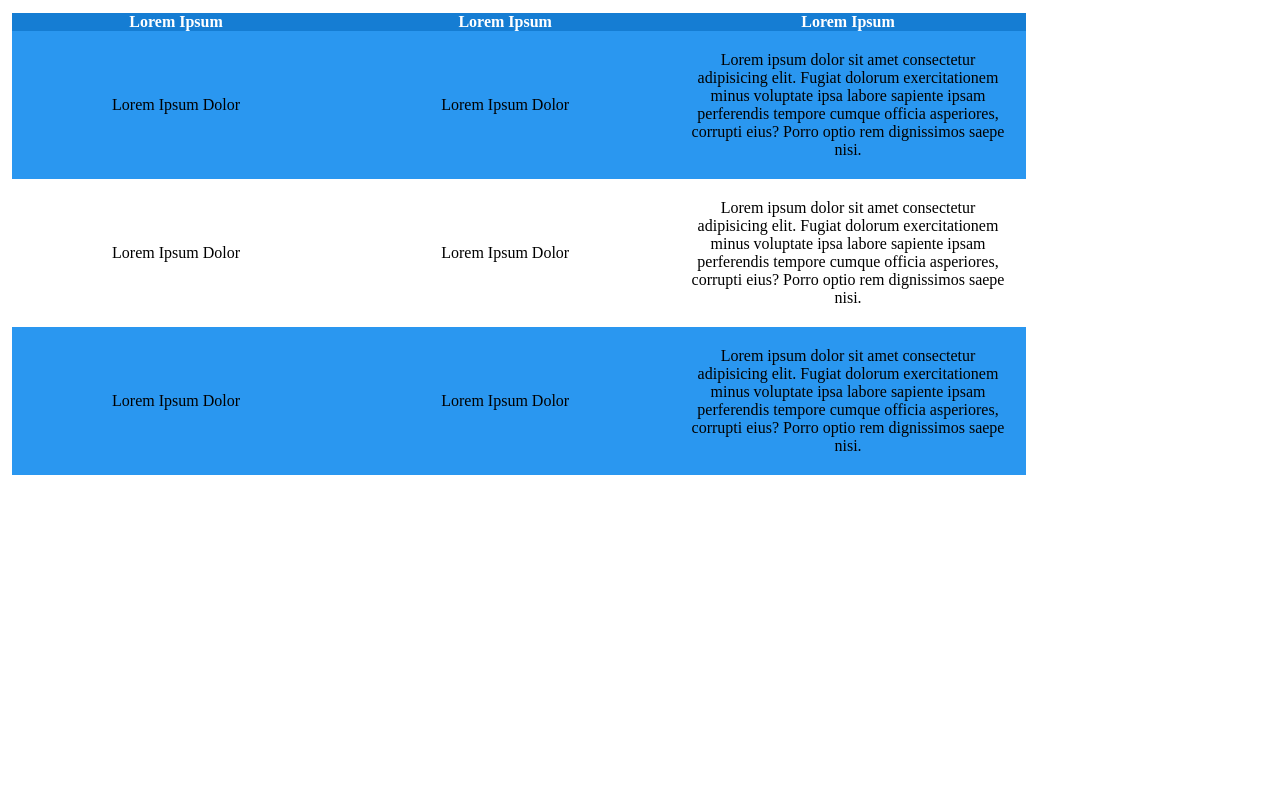
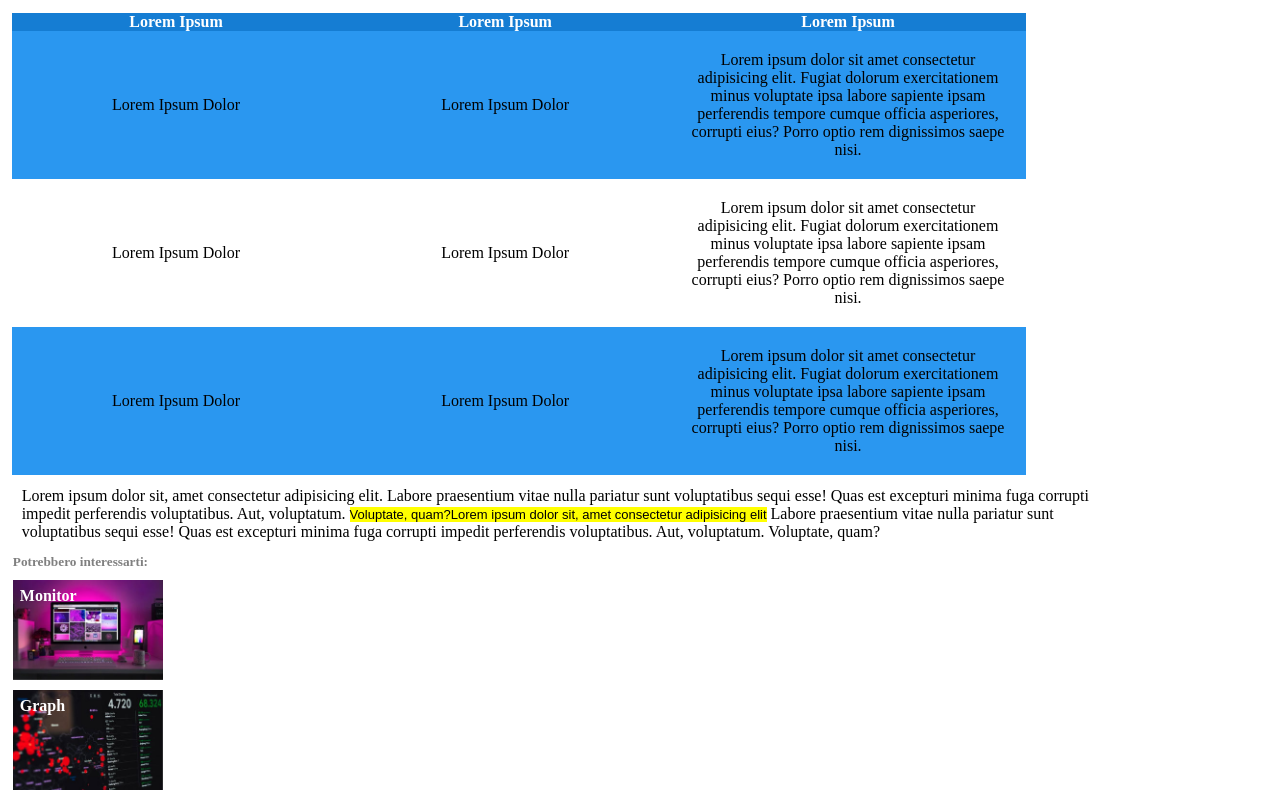
Before and after one commit to GiuseppeLanucara/html-css-booleaner, a plain HTML site: page index.html in a window 1280 px wide. Shown: the part 824-1624 px from the top of the page. Before the commit the page ends 1299 px from the top, so only its background shows below. Drawn offline with Linux system fonts and the light colour scheme.

Commit message:
ultimato terza sezione e footer

```diff
--- a/css/style.css
+++ b/css/style.css
@@ -81,8 +81,10 @@ tr{
     height: 10px;
 }
 
-footer h6{
+footer h5{
     color: #808080;
+    margin-top: 1%;
+    margin-left: 1%;
 }
 
 tr>td{
@@ -100,3 +102,32 @@ table{
     background-color: #ffff00;
     color: #000000;
 }
+
+#monitor{
+    width: 150px;
+    height: 100px;
+    background-image: url(../img/monitor.jpg);
+    background-size: contain;
+    margin-left: 1%;
+    margin-top: 10px;
+}
+
+#nomemonitor{
+    color: #ffffff;
+    padding: 7px;
+}
+
+#graph{
+    width: 150px;
+    height: 100px;
+    background-image: url(../img/graph.jpg);
+    background-size: contain;
+    margin-left: 1%;
+    margin-top: 10px;
+    margin-bottom: 10px;
+}
+
+#nomegraph{
+    color: #ffffff;
+    padding: 7px;
+}
--- a/index.html
+++ b/index.html
@@ -71,13 +71,24 @@
                         </tr>
                     </tbody>
                 </table>
+                <p>Lorem ipsum dolor sit, amet consectetur adipisicing elit. Labore praesentium vitae nulla pariatur sunt voluptatibus sequi esse! Quas est excepturi minima fuga corrupti impedit perferendis voluptatibus. Aut, voluptatum. <span id="sottolineatura">Voluptate, quam?Lorem ipsum dolor sit, amet consectetur adipisicing elit</span> Labore praesentium vitae nulla pariatur sunt voluptatibus sequi esse! Quas est excepturi minima fuga corrupti impedit perferendis voluptatibus. Aut, voluptatum. Voluptate, quam?</p>
         </section>
+        <!-- /Tabella con relativo paragrafo -->
     </main>
     <!-- /Parte principale della pagina -->
 
     <!-- Immagini di ulteriori interessi -->
     <footer>
+        <h5>Potrebbero interessarti:</h5>
+        <div id="monitor">
+           <h4 id="nomemonitor">Monitor</h4>
 
+        </div>
+
+        <div id="graph">
+            <h4 id="nomegraph">Graph</h4>
+
+        </div>
 
     </footer>
     <!-- Immagini di ulteriori interessi -->
```
